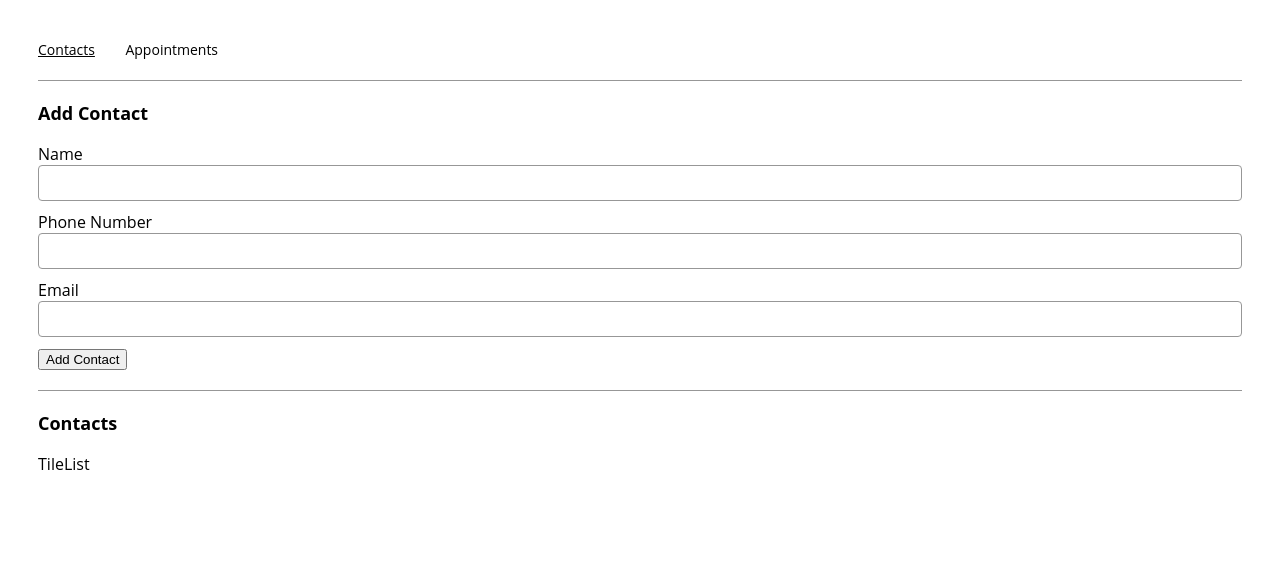
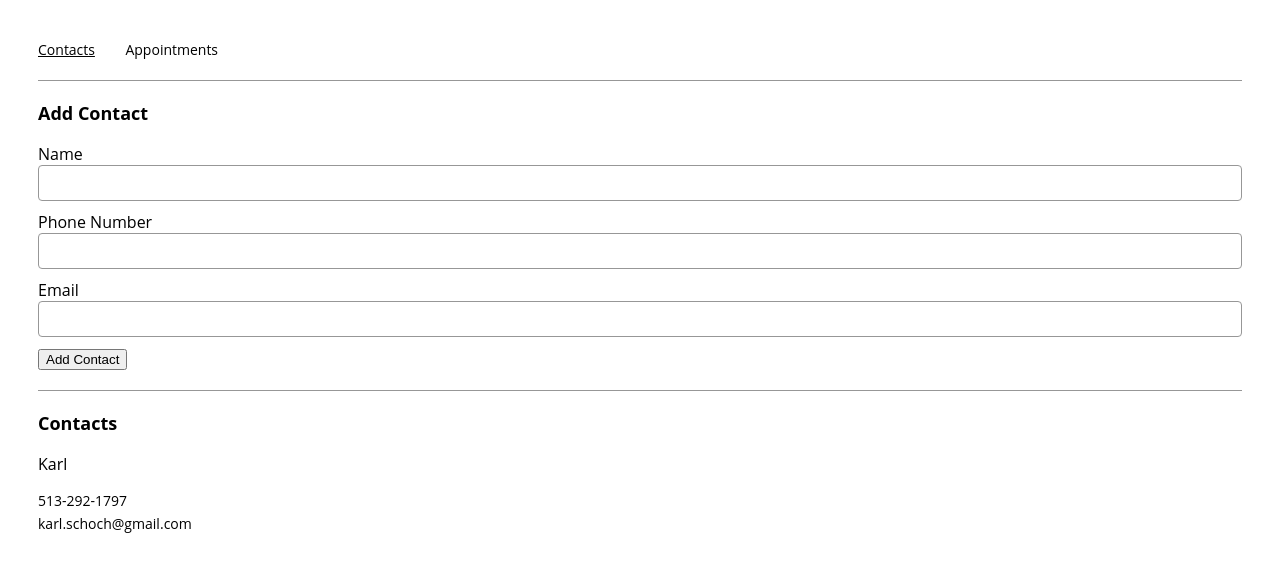
Before and after one commit to KarlSchoch/education, a React (Create React App) app in the folder code_academy_full_stack/AppointmentPlanner/: page /contacts in a window 1280 px wide. Shown: the top 572 px of the page. Built offline with nearby package versions, Linux system fonts and the light colour scheme.

Commit message:
Successfully creates tiles for the Contacts page

```diff
--- a/code_academy_full_stack/AppointmentPlanner/src/components/contactForm/ContactForm.js
+++ b/code_academy_full_stack/AppointmentPlanner/src/components/contactForm/ContactForm.js
@@ -11,14 +11,15 @@ export const ContactForm = ({
 }) => {
   return (
     <>
-      <form>
+      <form onSubmit={handleSubmit}>
         <label for='contactName'>Name</label>
-        <input name='contactName' id='contactName' onChange={setName} value={name} />
+        <input name='contactName' id='contactName' onChange={setName} value={name} required />
         <label for='phoneNumber'>Phone Number</label>
-        <input name='phoneNumber' id='phoneNumber' onChange={setPhone} value={phone} />
+        <input name='phoneNumber' id='phoneNumber' type='tel' pattern='[0-9]{3}-[0-9]{3}-[0-9]{4}' required onChange={setPhone} value={phone} />
         <label for='email'>Email</label>
-        <input name='email' id='email' onChange={setEmail} value={email} />
-        <button type='submit' onClick={handleSubmit}>Add Contact</button>
+        <input name='email' id='email' onChange={setEmail} value={email} pattern="[a-zA-Z0-9._%+\-]+@[a-zA-Z0-9.\-]+\.[a-zA-Z]{2,}$" required />
+
+        <button type='submit'>Add Contact</button>
       </form>
     </>
   );
--- a/code_academy_full_stack/AppointmentPlanner/src/components/tile/Tile.js
+++ b/code_academy_full_stack/AppointmentPlanner/src/components/tile/Tile.js
@@ -1,9 +1,12 @@
 import React from "react";
 
-export const Tile = () => {
+export const Tile = ({name, description}) => {
   return (
     <div className="tile-container">
-
+      <p className="tile-title">{name}</p>
+      {Object.values(description).map((val, index) => {
+        return <p className="tile" key={index}>{val}</p>
+      })}
     </div>
   );
 };
--- a/code_academy_full_stack/AppointmentPlanner/src/components/tileList/TileList.js
+++ b/code_academy_full_stack/AppointmentPlanner/src/components/tileList/TileList.js
@@ -1,9 +1,16 @@
 import React from "react";
+import { Tile } from "../tile/Tile";
 
-export const TileList = (contacts) => {
+
+export const TileList = (props) => {
+
+  let array = props.tiles
+
   return (
     <div>
-      TileList
+      {array.map(({name, ...rest}, index) => {
+        return <Tile name={name} description={rest} key={index}/>
+      })}
     </div>
   );
 };
--- a/code_academy_full_stack/AppointmentPlanner/src/containers/contactsPage/ContactsPage.js
+++ b/code_academy_full_stack/AppointmentPlanner/src/containers/contactsPage/ContactsPage.js
@@ -19,7 +19,7 @@ export const ContactsPage = ({ contacts, addContact }) => {
     Add contact info and clear data
     if the contact name is not a duplicate
     */
-    if (!currentNameExists && currentName && currentPhoneNumber && currentEmail) {
+    if (!currentNameExists) {
       addContact(
         currentName,
         currentPhoneNumber,
@@ -67,7 +67,7 @@ export const ContactsPage = ({ contacts, addContact }) => {
       <hr />
       <section>
         <h2>Contacts</h2>
-        <TileList contacts={contacts} />
+        <TileList tiles={contacts} />
       </section>
     </div>
   );
```
